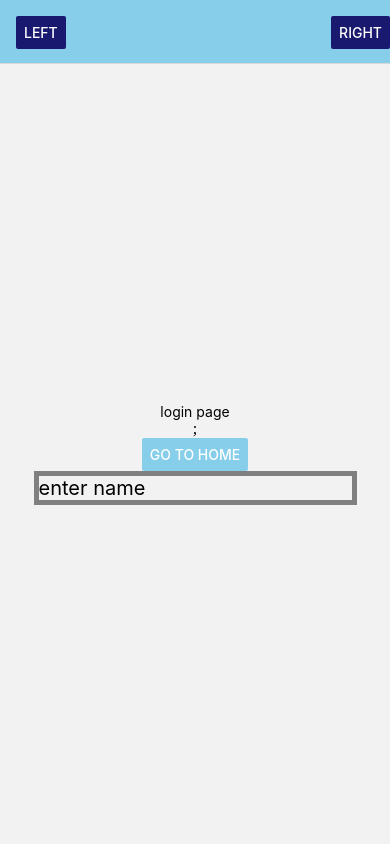
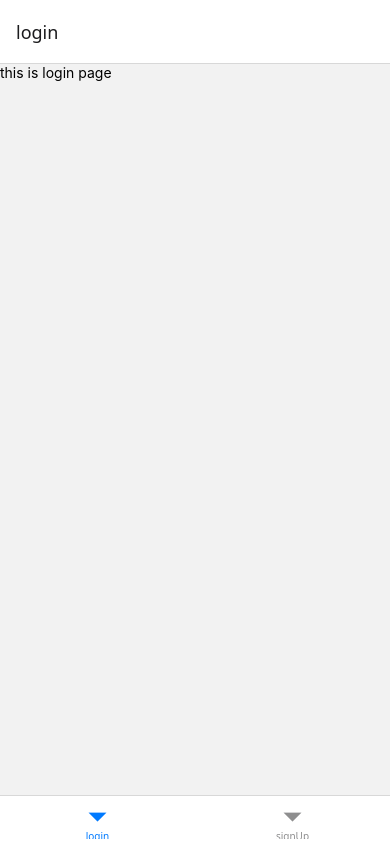
Before and after one commit to itsmegarvin/Firstapp, a React Native app: screen / in a window 390 px wide. Built offline with nearby package versions, Linux system fonts and the light colour scheme.

Commit message:
tab navigation in RN

```diff
--- a/App.js
+++ b/App.js
@@ -1,111 +1,53 @@
 import React, { useState } from "react";
 import { View, Button, Text, TextInput, StyleSheet, Alert } from "react-native";
 import { NavigationContainer } from "@react-navigation/native";
-import { createNativeStackNavigator } from "@react-navigation/native-stack";
+import { createBottomTabNavigator } from "@react-navigation/bottom-tabs";
 
 
-const Stack = createNativeStackNavigator();
+const Tab = createBottomTabNavigator();
 
 const App = () => {
+  return(
+    <NavigationContainer>
+      <Tab.Navigator>
+        <Tab.Screen name="login" component={Login}/>
+        <Tab.Screen name="signUp" component={SignUp}/>
+      </Tab.Navigator>
+    </NavigationContainer>
+  );
 
-  const btnPress = ()=>{
-    Alert.alert("left button pressed")
-  };
+}
 
-  return (
-    <View style={styles.main}>
-      <NavigationContainer>
-        <Stack.Navigator
-          screenOptions={{
-            headerTitle:()=><Button title="left" color={"midnightblue"} onPress={btnPress}/>,
-            headerRight:()=><Button title="right" color={"midnightblue"}/>,
-            // headerRight:()=><Header/>,
-            headerStyle:{
-              backgroundColor:"skyblue"
-            },
-            headerTitleStyle:{
-              fontSize:20
-            },
-            headerTintColor:"#fff"
-          }}>
-          <Stack.Screen name="Login" component={Login}
-            />
-          <Stack.Screen name="Home" component={Home}
-            options={{
-              title:"Home page",
-              headerStyle:{
-                backgroundColor:"skyblue"
-              },
-              headerTitleStyle:{
-                fontSize:20
-              },
-              headerTintColor:"blue"
-            }}/>
-        </Stack.Navigator>
-      </NavigationContainer>
+const Login = ()=>{
+  return(
+    <View>
+      <Text>
+        this is login page
+      </Text>
     </View>
   );
-};
+}
 
-const Home = (props) => {
 
-  const {name,age}= props.route.params  //concept of destructor
-  return (
-    <View style={styles.homepg}>
-      <Text >home page</Text>;
-      <Text >name:{name}</Text>;
-      <Text >age:{age}</Text>;
+const SignUp = ()=>{
+  return(
+    <View>
+      <Text>
+        this is signup page
+      </Text>
     </View>
   );
+}
 
-};
 
-const Login = (props) => {
-  const [name,setName]= useState("")
-  const age=20
-  return(
-  <View style={styles.loginpg}>
-      <Text >login page</Text>;
-      <Button title="go to home" color="skyblue" onPress={()=>{props.navigation.navigate("Home",{name,age})}}/>
-      <TextInput
-      style={{fontSize:20, borderColor:"gray", borderWidth:5}}
-      placeholder="enter name"
-      onChangeText={(text)=>setName(text)}/>
-  </View> );
-};
-
-// const Header = ()=>{
-//     return(
-//       <View>
-//         <Text> this is header screen</Text>
-//       </View>
-//     );
-// };
 
 const styles = StyleSheet.create({
-  main: {
-    flex: 1,
-
-  },
-  homepg: {
-    flex: 1,
-     alignItems:"center",
-    justifyContent:"center"
-  },
-  loginpg: {
-    flex: 1,
-    alignItems:"center",
-    justifyContent:"center"
-
-  },
 });
 
 export default App;
 
 /*
 
->navigation screeen cannot be styled  like other styling properties, we rather use options inside the stackscreen component or navigationcontainer.
->  we can  do styling  inside navigationcontainer and stack.navigator as well.
-> we can pass the functional component either in headerTitle and headerRight.
+
 
 */
```
